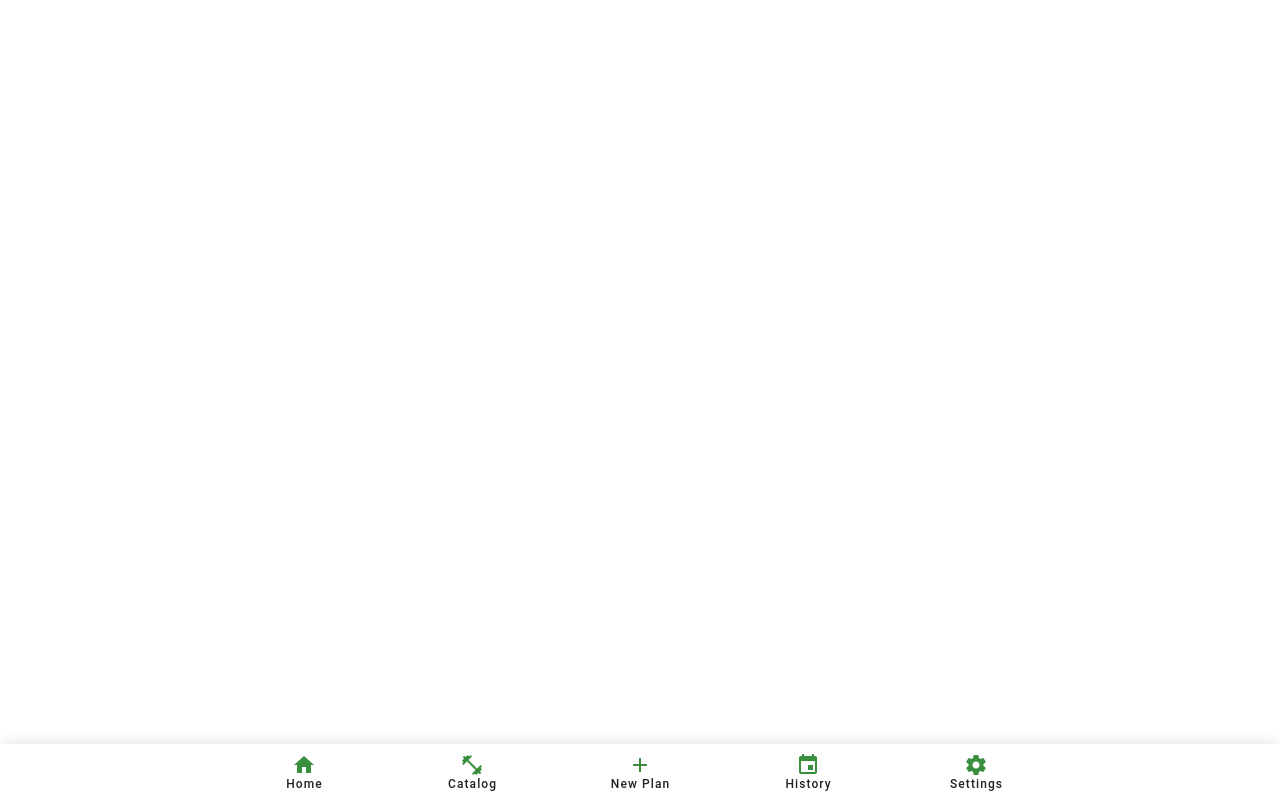
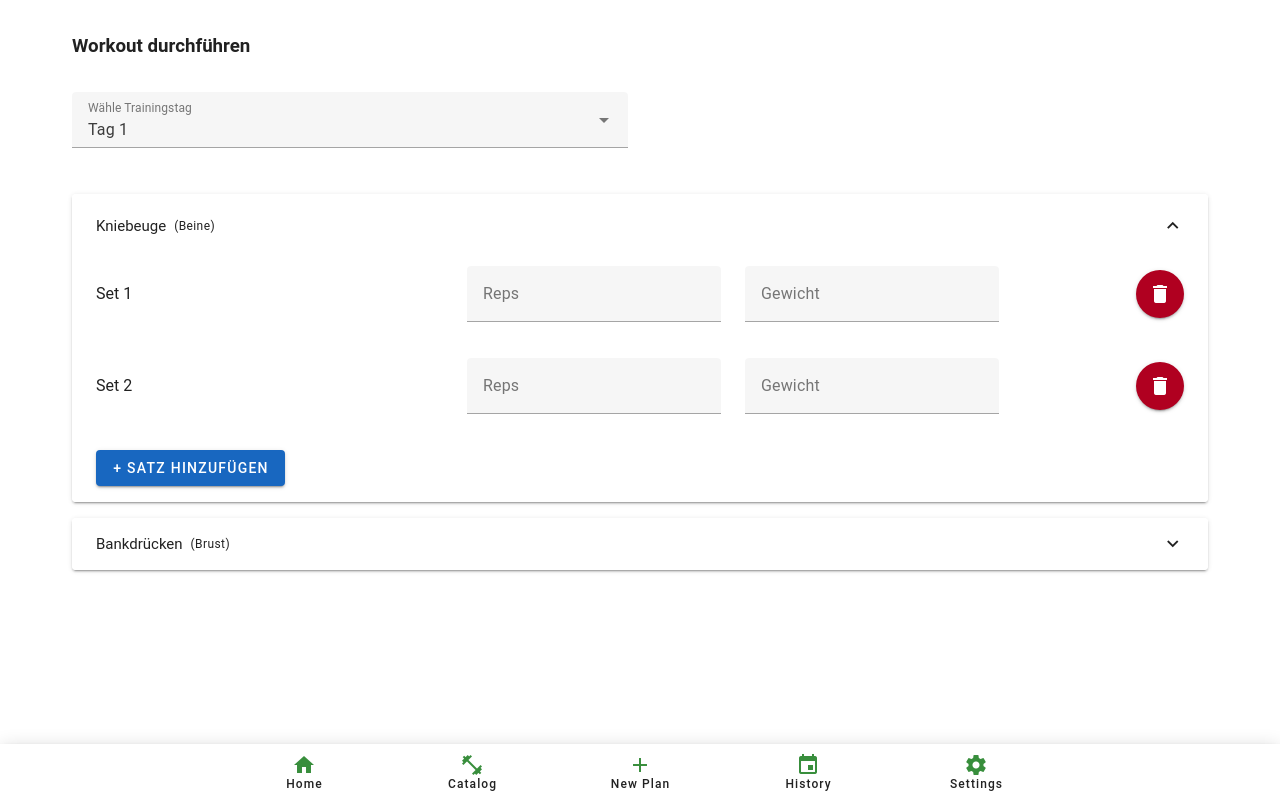
Before and after one commit to KlaraOppenheimerSchule/Bofrostbuben, a Vue app in the folder frontend/: page /WorkoutView in a window 1280 px wide. Built offline with nearby package versions, Linux system fonts and the light colour scheme; a small style sheet from the web is missing; the HTML template or start-up script is replaced by a standard one.

Commit message:
feat: Vibe Code Gepfusche

```diff
--- a/frontend/src/components/WorkoutList.vue
+++ b/frontend/src/components/WorkoutList.vue
@@ -54,6 +54,9 @@ function openPlan(item) {
               </v-list-item-content>
             </v-list-item>
           </v-list>
+          <v-btn
+            :to ="'/WorkoutView'"
+          > --DEBUG-- zur Durchführen Ansicht</v-btn>
         </v-card>
       </v-col>
 
--- /dev/null
+++ b/frontend/src/data/demo-plan.json
@@ -0,0 +1,45 @@
+{
+  "name": "Ganzkörper-3x*/Woche",
+  "sessionsPerWeek": 3,
+  "days": [
+    {
+      "dayIndex": 0,
+      "exercises": [
+        {
+          "id": "ex-01",
+          "name": "Kniebeuge",
+          "muscleGroup": "Beine",
+          "sets": [
+            { "reps": "", "weight": "" },
+            { "reps": "", "weight": "" }
+          ]
+        },
+        {
+          "id": "ex-02",
+          "name": "Bankdrücken",
+          "muscleGroup": "Brust",
+          "sets": [
+            { "reps": "", "weight": "" }
+          ]
+        }
+      ]
+    },
+    {
+      "dayIndex": 1,
+      "exercises": [
+        {
+          "id": "ex-03",
+          "name": "Kreuzheben",
+          "muscleGroup": "Rücken",
+          "sets": [
+            { "reps": "", "weight": "" }
+          ]
+        }
+      ]
+    },
+    {
+      "dayIndex": 2,
+      "exercises": []
+    }
+  ]
+}
--- a/frontend/src/router/index.ts
+++ b/frontend/src/router/index.ts
@@ -19,6 +19,7 @@ const router = createRouter({
       name: 'ExerciseCatalogue',
       component: () => import('../views/ExerciseCatalogueView.vue'),
     },
+    { path: '/WorkoutView', component: () => import('../views/WorkoutView.vue') },
   ],
 })
 
--- /dev/null
+++ b/frontend/src/views/WorkoutView.vue
@@ -0,0 +1,171 @@
+<script setup lang="ts">
+import { reactive, ref, computed, toRefs, watch } from 'vue'
+
+type SetEntry = { reps: string; weight: string }
+type Exercise = { id?: string; name: string; muscleGroup?: string; sets?: SetEntry[] }
+type Day = { dayIndex: number; exercises: Exercise[] }
+type Plan = { name?: string; sessionsPerWeek?: number; days: Day[] }
+
+const props = defineProps<{ plan?: Plan }>()
+const emit = defineEmits<{ (e: 'update-plan', plan: Plan): void }>()
+
+// If no plan passed, import the demo plan from repository `data` directory.
+import demoPlanJson from '../data/demo-plan.json'
+
+// Use reactive localPlan so we can mutate sets easily. If a prop plan is provided, copy it.
+// We deep-clone to avoid mutating parent data or the imported module directly.
+const initialPlan: Plan = props.plan ? JSON.parse(JSON.stringify(props.plan)) : JSON.parse(JSON.stringify(demoPlanJson))
+const localPlan = reactive<Plan>(initialPlan)
+
+console.log('[WorkoutView] Loaded plan for WorkoutView:', JSON.parse(JSON.stringify(initialPlan)))
+
+// Emit plan updates whenever localPlan changes (deep watch)
+watch(
+  localPlan,
+  (newVal) => {
+    console.log('[WorkoutView] localPlan changed (deep watch)', JSON.parse(JSON.stringify(newVal)))
+    try {
+      emit('update-plan', JSON.parse(JSON.stringify(newVal)))
+    } catch (e) {
+      // swallow any serialization errors
+    }
+  },
+  { deep: true }
+)
+
+// If parent passes a new `plan` prop (for example after handling our `update-plan`),
+// merge it into the reactive `localPlan` without replacing the object reference.
+watch(
+  () => props.plan,
+  (p) => {
+    if (!p) return
+    console.log('[WorkoutView] props.plan changed, syncing into localPlan', JSON.parse(JSON.stringify(p)))
+    // preserve the reactive object and update fields
+    if (p.name !== undefined) localPlan.name = p.name
+    if (p.sessionsPerWeek !== undefined) localPlan.sessionsPerWeek = p.sessionsPerWeek
+    // replace contents of days array while keeping same array ref
+    const newDays = JSON.parse(JSON.stringify(p.days || []))
+    localPlan.days.splice(0, localPlan.days.length, ...newDays)
+  }
+)
+
+// Days will be shown as numbered tags (Tag 1, Tag 2, ...)
+
+const dayOptions = computed(() => {
+  return localPlan.days.map(d => ({ label: `Tag ${d.dayIndex + 1}`, value: d.dayIndex }))
+})
+
+// selected day index (defaults to first available day)
+const selectedDayIndex = ref<number>(localPlan.days.length > 0 ? localPlan.days[0].dayIndex : 0)
+
+// Ensure the model is always a number (v-select may provide a string)
+watch(selectedDayIndex, (v, old) => {
+  const n = Number(v)
+  console.log('[WorkoutView] selectedDayIndex change', { v, old, n })
+  if (Number.isNaN(n)) return
+  // reset opened exercise when switching days
+  openedExercise.value = 0
+})
+
+const selectedDay = computed(() => {
+  const idx = Number(selectedDayIndex.value)
+  const d = localPlan.days.find(d => d.dayIndex === idx) || null
+  console.log('[WorkoutView] computed selectedDay ->', d ? { dayIndex: d.dayIndex, exercises: d.exercises.length } : null)
+  return d
+})
+
+// expansion model for exercises: single-panel mode, store the index of opened exercise
+const openedExercise = ref(0)
+
+function setsFor(dayIdx: number, exIdx: number) {
+  const idx = Number(dayIdx)
+  const ex = localPlan.days.find(d => d.dayIndex === idx)?.exercises[exIdx]
+  console.log('[WorkoutView] setsFor', { dayIdx, exIdx, idx, found: !!ex })
+  if (!ex) return [] as SetEntry[]
+  if (!ex.sets) ex.sets = [{ reps: '', weight: '' }]
+  return ex.sets
+}
+
+function addSet(dayIdx: number, exIdx: number) {
+  console.log('[WorkoutView] addSet', { dayIdx, exIdx })
+  const sets = setsFor(dayIdx, exIdx)
+  sets.push({ reps: '', weight: '' })
+}
+
+function removeSet(dayIdx: number, exIdx: number, setIdx: number) {
+  const idx = Number(dayIdx)
+  console.log('[WorkoutView] removeSet', { dayIdx, exIdx, setIdx })
+  const ex = localPlan.days.find(d => d.dayIndex === idx)?.exercises[exIdx]
+  if (!ex || !ex.sets) return
+  ex.sets.splice(setIdx, 1)
+}
+
+</script>
+
+<template>
+  <v-container>
+    <v-row>
+      <v-col cols="12">
+        <h3 class="mb-2">Workout durchführen</h3>
+      </v-col>
+
+      <!-- Day selector -->
+      <v-col cols="12" md="6">
+        <v-select
+          :items="dayOptions"
+          item-title="label"
+          item-value="value"
+          v-model="selectedDayIndex"
+          label="Wähle Trainingstag"
+          :return-object="false"
+        />
+      </v-col>
+
+      <!-- Exercises list (expansion panels) -->
+      <v-col cols="12">
+        <div v-if="!localPlan.days || localPlan.days.length === 0">Keine Tage im Plan.</div>
+
+        <div v-else>
+          <div v-if="(selectedDay?.exercises || []).length === 0">
+            Keine Übungen für diesen Tag.
+          </div>
+
+          <v-expansion-panels v-else v-model="openedExercise" accordion>
+            <v-expansion-panel
+              v-for="(ex, exIdx) in (selectedDay ? selectedDay.exercises : [])"
+              :key="exIdx"
+            >
+              <v-expansion-panel-title>
+                {{ ex.name }} <span class="text-caption ml-2">({{ ex.muscleGroup }})</span>
+              </v-expansion-panel-title>
+
+              <v-expansion-panel-text>
+                <!-- Ensure sets array exists and open the first set by default -->
+                <v-row v-for="(set, setIdx) in setsFor(selectedDayIndex, exIdx)" :key="setIdx" class="align-center mb-2">
+                  <v-col cols="4">Set {{ setIdx + 1 }}</v-col>
+                  <v-col cols="3">
+                    <v-text-field v-model="set.reps" label="Reps" dense hide-details/>
+                  </v-col>
+                  <v-col cols="3">
+                    <v-text-field v-model="set.weight" label="Gewicht" dense hide-details/>
+                  </v-col>
+                  <v-col cols="2" class="d-flex justify-end">
+                    <v-btn icon color="error" @click="removeSet(selectedDayIndex, exIdx, setIdx)">
+                      <v-icon icon="mdi-delete" />
+                    </v-btn>
+                  </v-col>
+                </v-row>
+
+                <v-row>
+                  <v-col cols="12">
+                    <v-btn small color="primary" @click="addSet(selectedDayIndex, exIdx)">+ Satz hinzufügen</v-btn>
+                  </v-col>
+                </v-row>
+              </v-expansion-panel-text>
+            </v-expansion-panel>
+          </v-expansion-panels>
+        </div>
+      </v-col>
+    </v-row>
+  </v-container>
+</template>
```
